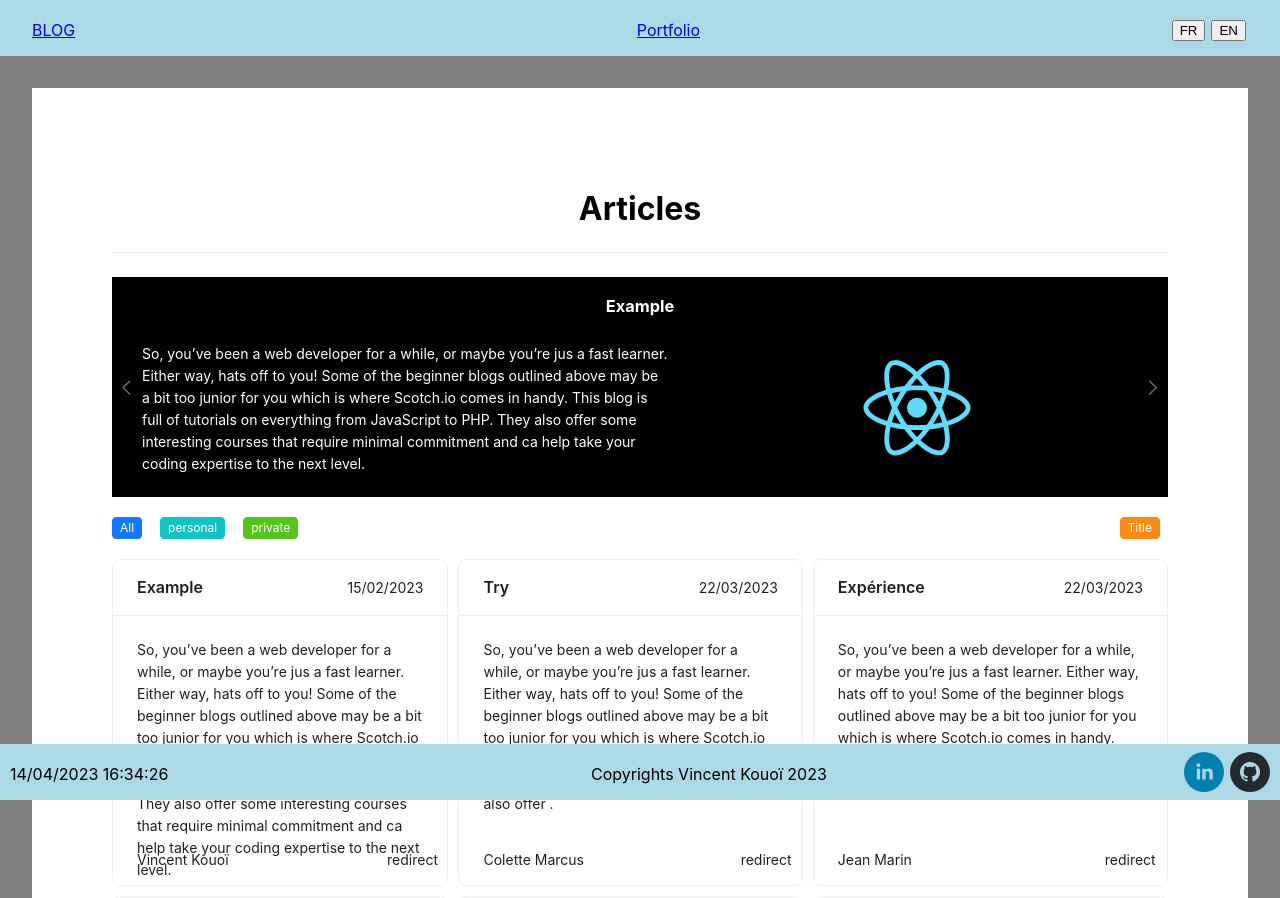
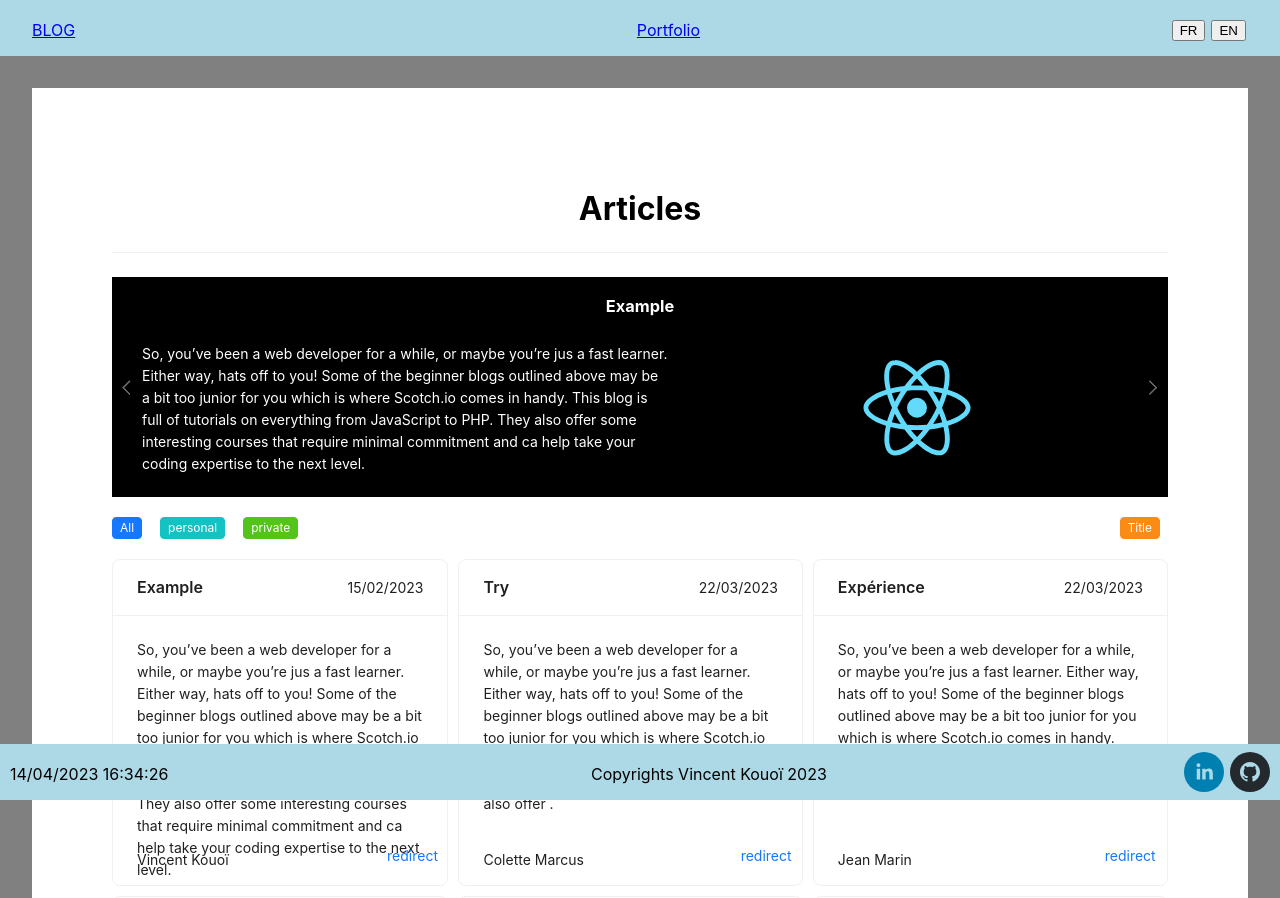
Before and after one commit to dryes380/portfolio2027Next, a React (Create React App) app in the folder front/: page / in a window 1280 px wide. Shown: the top 898 px of the page. Built offline with nearby package versions, Linux system fonts and the light colour scheme.

Commit message:
blog new window feature added

```diff
--- a/front/src/App.js
+++ b/front/src/App.js
@@ -5,8 +5,10 @@ import FooterTest from "./components/Footer";
 
 import Blog from "./container/Blog";
 import Portfolio from "./container/Portfolio";
+import ContentBlog from './components/ContentBlog'
 import "./App.css";
 
+import { Articles } from './data/Articles'
 import LoadingPage from "./helpers/LoadingPage";
 
 const App = () => {
@@ -20,12 +22,14 @@ const App = () => {
   return (
     <>
       <Header />
-
       <div className="Container">
         {loading ? <LoadingPage /> :
           <Routes>
             <Route index element={<Blog />} />
             <Route path="portfolio" element={<Portfolio />} />
+            {Articles.map(data =>
+              <Route exact path={data.title} element={<ContentBlog data={data} />} />
+            )}
           </Routes>
         }
       </div>
--- /dev/null
+++ b/front/src/components/ContentBlog.js
@@ -0,0 +1,12 @@
+import React from 'react'
+import './ContentBlog.css'
+
+const ContentBlog = ({ data }) => {
+	return (
+		<div className="Content">
+			<h1 className='portfolioGeneral'>{data.title}</h1>
+		</div >
+	)
+}
+
+export default ContentBlog
--- a/front/src/container/Blog.css
+++ b/front/src/container/Blog.css
@@ -66,7 +66,8 @@
 }
 
 .blogContentRedirect {
-	text-align: end;
+  float: right;
+  margin-top: 10px;
 }
 
 .ant-carousel .slick-prev,
--- a/front/src/container/Blog.js
+++ b/front/src/container/Blog.js
@@ -1,9 +1,11 @@
 import React, { useState, useEffect } from "react";
+import "./Blog.css";
+
+import { Card, Carousel, Divider } from 'antd'
+import { Routes, Route, Link } from 'react-router-dom'
+
+import logo from '../logo.svg'
 import { Articles } from "../data/Articles";
-import { Card, Carousel, Divider } from 'antd'
-import "./Blog.css";
-import logo from '../logo.svg'
-
 import FilterPills from "../helpers/FilterPills";
 import SortPills from "../helpers/SortPills";
 
@@ -32,6 +34,9 @@ const Blog = () => {
   }, [sortActive])
 
   return (
+
+    <Routes>
+      <Route exact path='/' element={
         <div className="Content">
           <h1 className="blogGeneral"> Articles</h1>
           <Divider />
@@ -67,13 +72,15 @@ const Blog = () => {
                   <br />
                   <div className='blogCardContent'>
                     <p className='blogContentAuthor'>{data.author}</p>
-                <p className='blogContentRedirect'>redirect</p>
+                    <Link className='blogContentRedirect' target='_blank' to={data.title}>redirect</Link>
                   </div>
                 </Card>
               )
             })}
           </div>
-    </div>
+        </div>}>
+      </Route>
+    </Routes>
   );
 };
 export default Blog;
--- a/front/src/container/Portfolio.js
+++ b/front/src/container/Portfolio.js
@@ -1,8 +1,8 @@
 import React, { useState } from "react";
 import { Card, Divider, Modal, Tooltip } from 'antd'
+import { GithubOutlined, QuestionCircleOutlined } from '@ant-design/icons';
+
 import { PortFolioData } from '../data/PortfolioData'
-
-import { GithubOutlined, QuestionCircleOutlined } from '@ant-design/icons';
 import './Portfolio.css'
 
 const Portfolio = () => {
```
Also changed, not shown: front/src/components/ContentBlog.css (added). Lines whose indentation alone changed are shown as unchanged.
